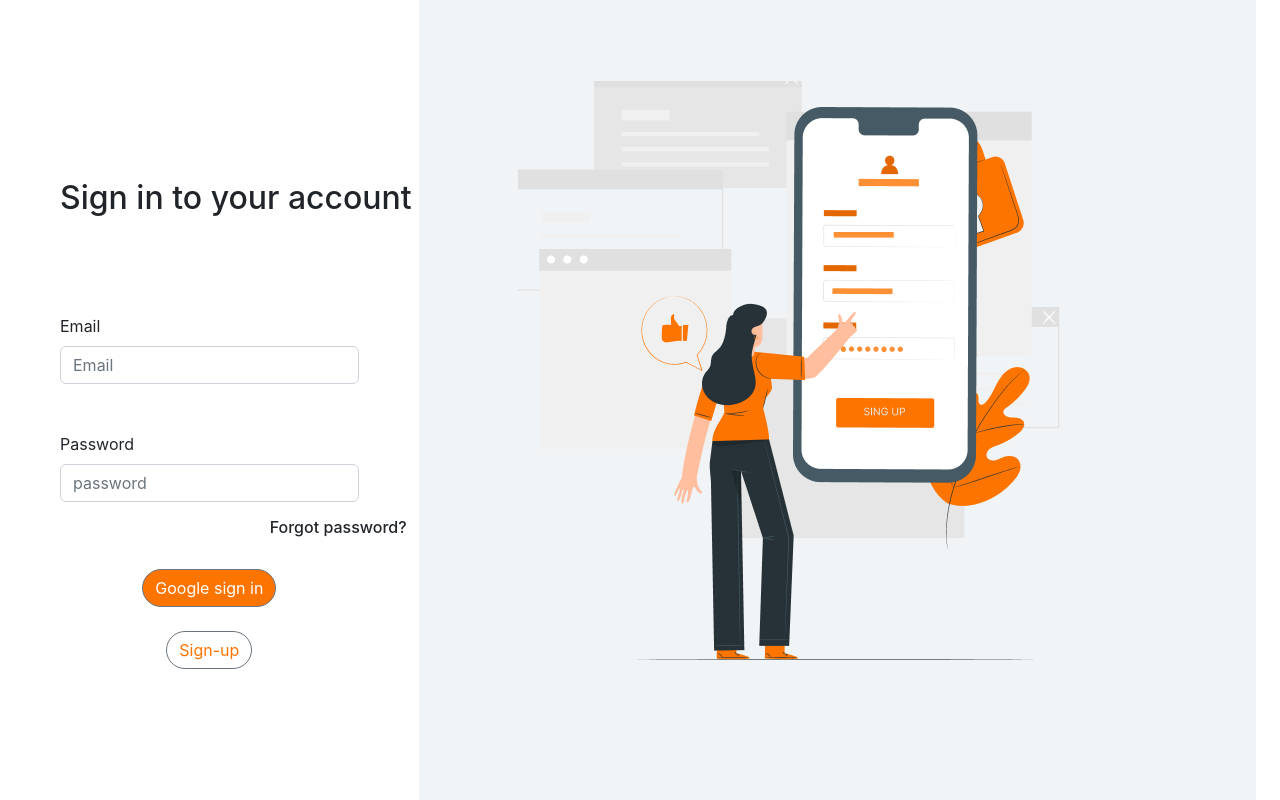
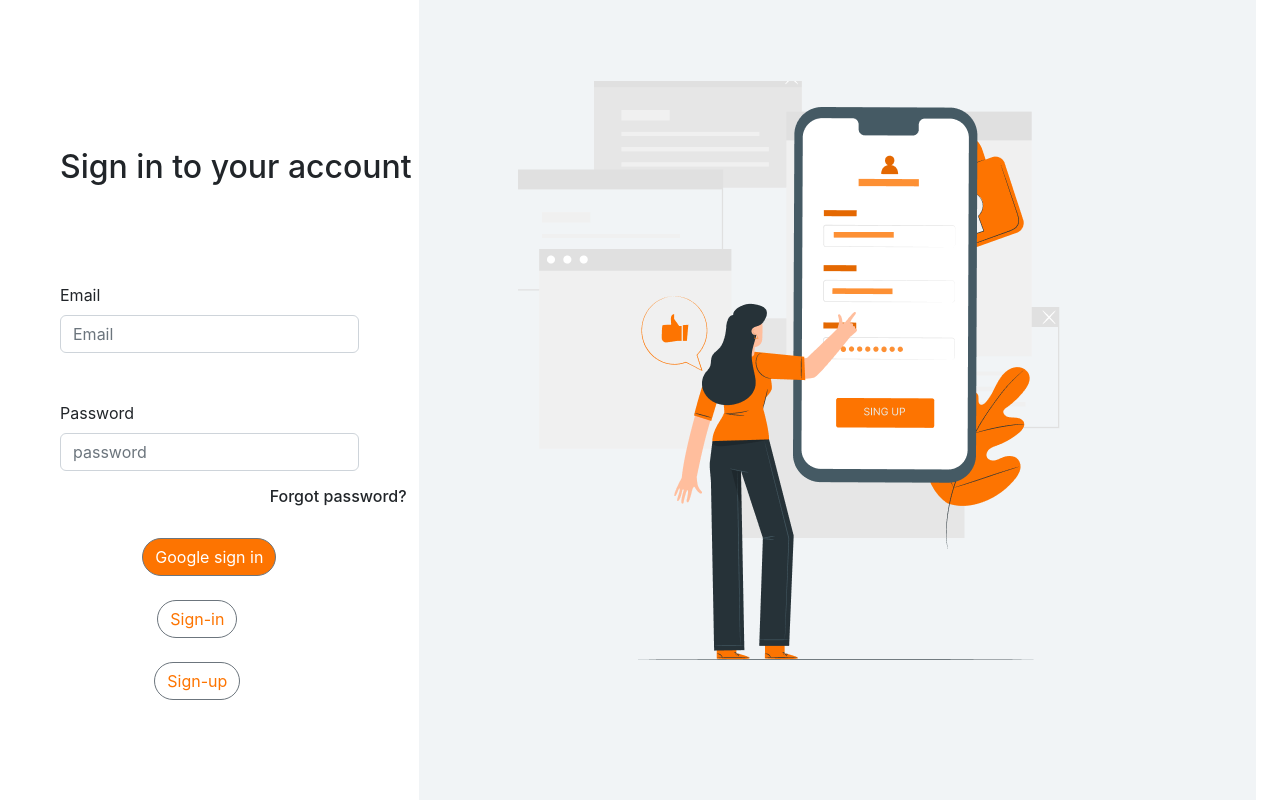
Before and after one commit to KhandekarPrateek/Notes-App, a React (Create React App) app: page /signin in a window 1280 px wide. Built offline with nearby package versions, Linux system fonts and the light colour scheme.

Commit message:
sign in done by firebase

```diff
--- a/src/pages/OnboardPage/SignIn/index.js
+++ b/src/pages/OnboardPage/SignIn/index.js
@@ -1,4 +1,5 @@
 import React from "react";
+import { useState } from "react";
 import {
   Col,
   Container,
@@ -14,8 +15,21 @@ import displaySignIn from "../../../assets/displaySignIn.png";
 import {
   signInwithGooglePopup,
   createUserDocumentFromUserAuth,
+  signInUserWithEmailAndPassword,
 } from "../../../utils/firebase/firebase";
 const SignIn = () => {
+  const defaultFormFields = {
+    email: "",
+    password: "",
+  };
+  const [formFieldsSignIn, setFormFieldsSignIn] = useState(defaultFormFields);
+  const { email, password } = formFieldsSignIn;
+  const handleChangeSignIn = (event) => {
+    const { name, value } = event.target;
+    setFormFieldsSignIn({ ...formFieldsSignIn, [name]: value });
+  };
+
+  console.log(formFieldsSignIn);
   const navigate = useNavigate();
 
   const routeTosignUp = () => {
@@ -32,7 +46,26 @@ const SignIn = () => {
     const { user } = await signInwithGooglePopup();
 
     // navigateToDashboard(response);
-    const createUserRef = await createUserDocumentFromUserAuth(user);
+    await createUserDocumentFromUserAuth(user);
+  };
+  const clearFormFields = () => {
+    setFormFieldsSignIn(defaultFormFields);
+  };
+  const handleEmailAndPasswordSignIn = async (event) => {
+    event.preventDefault();
+    console.log("hi");
+    try {
+      console.log("hello");
+      const response = await signInUserWithEmailAndPassword(email, password);
+      console.log(response, "response");
+
+      clearFormFields();
+    } catch (error) {
+      if (error.message === "auth/invalid-login-credentials") {
+        alert("enter correct id or password");
+      }
+      console.log(error, "error");
+    }
   };
   return (
     <Container className="container-signin" fluid>
@@ -55,15 +88,19 @@ const SignIn = () => {
                     name="email"
                     id="exampleEmail"
                     placeholder="Email"
+                    // value={email}
+                    onChange={handleChangeSignIn}
                   />
                 </FormGroup>
                 <FormGroup className="m-5">
-                  <Label for="examplePassword">Password</Label>
+                  <Label for="password">Password</Label>
                   <Input
                     type="password"
                     name="password"
-                    id="examplePassword"
+                    id="password"
                     placeholder="password "
+                    // value={password}
+                    onChange={handleChangeSignIn}
                   />
                 </FormGroup>
                 <h6 className="justify-content-end d-flex mt-2">
@@ -80,6 +117,19 @@ const SignIn = () => {
                   </Button>
                 </Row>
               </div>
+              <Row>
+                <div className=" justify-content-center d-flex">
+                  <Button
+                    className="button-signup mt-4"
+                    outline
+                    onClick={handleEmailAndPasswordSignIn}
+                  >
+                    {" "}
+                    Sign-in
+                  </Button>
+                </div>
+              </Row>
+              <Row>
                 <div className=" justify-content-center d-flex">
                   <Button
                     className="button-signup mt-4"
@@ -90,6 +140,7 @@ const SignIn = () => {
                     Sign-up
                   </Button>
                 </div>
+              </Row>
             </Row>
           </div>
         </Col>
--- a/src/utils/firebase/firebase.js
+++ b/src/utils/firebase/firebase.js
@@ -4,6 +4,7 @@ import {
   signInWithPopup,
   GoogleAuthProvider,
   createUserWithEmailAndPassword,
+  signInWithEmailAndPassword,
 } from "firebase/auth";
 
 import {
@@ -75,3 +76,8 @@ export const createAuthUserWithEmailAndPassword = async (email, password) => {
 
   return await createUserWithEmailAndPassword(auth, email, password);
 };
+
+export const signInUserWithEmailAndPassword = async (email, password) => {
+  if (!email || !password) return;
+  return await signInWithEmailAndPassword(auth, email, password);
+};
```
Lines whose indentation alone changed are shown as unchanged.
